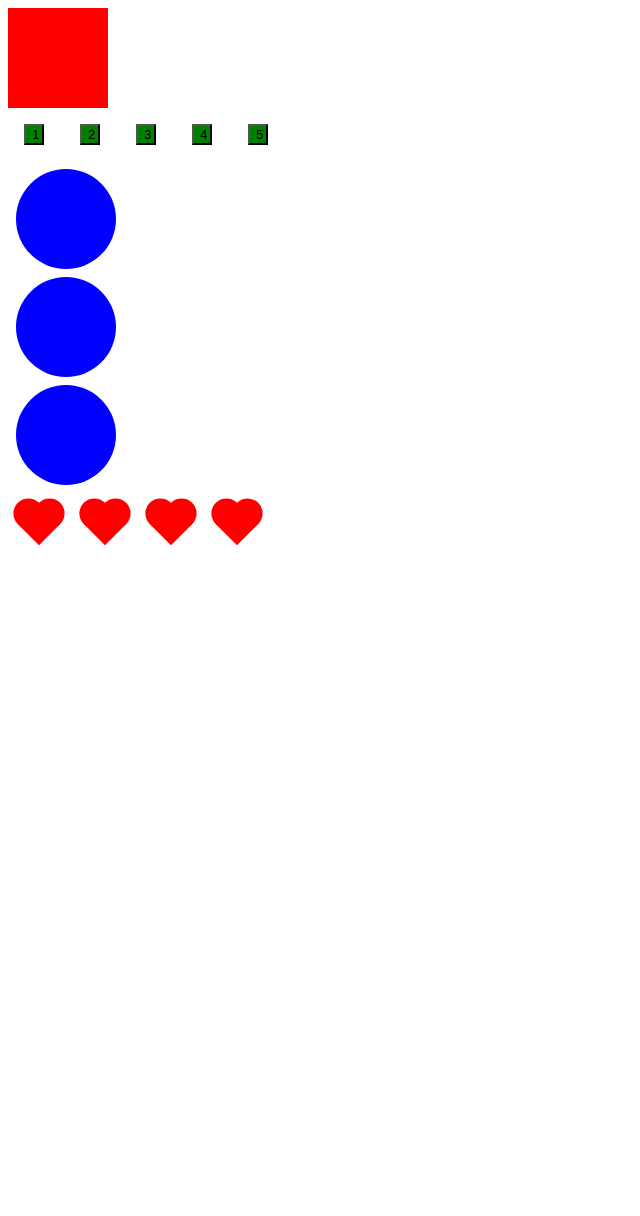
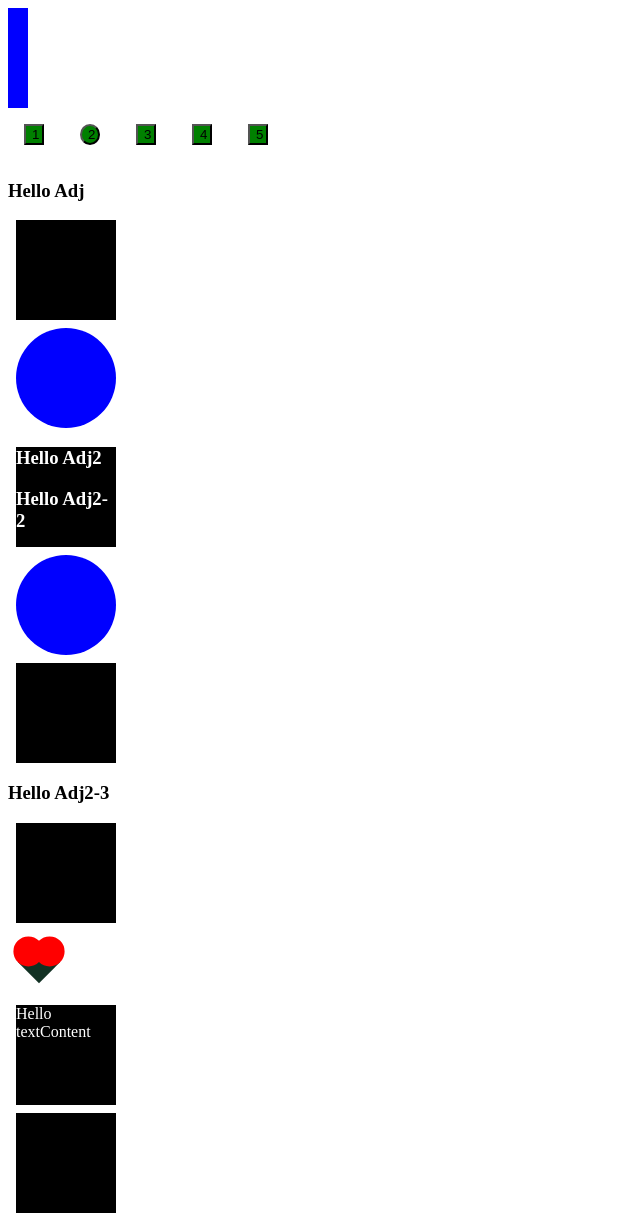
Before and after one commit to Oleg55/js-udemy, a plain HTML site: page DOM.html in a window 1280 px wide. Shown: the top 1216 px of the page, without its empty margins (0-640 px from the left). Before the commit the page ends 800 px from the top, so only its background shows below. Drawn offline with Linux system fonts and the light colour scheme.

Commit message:
работа с DOM элементами, перемещение замена удаление и все другие основные часто используемые команды для изменения DOM

```diff
--- a/DOM.css
+++ b/DOM.css
@@ -51,3 +51,11 @@ button {
     left: 15px;
     top: 0;
   }
+
+.black {
+  background: #000000;
+  width: 100px;
+  height: 100px;
+  margin: 0.5rem;
+  color: #ffffff;
+}
--- a/DOM.html
+++ b/DOM.html
@@ -27,5 +27,6 @@
     </div>
 
     <script src="/DOM.js"></script>
+    <script src="/DOM2.js"></script>
 </body>
 </html>
--- /dev/null
+++ b/DOM2.js
@@ -0,0 +1,103 @@
+const box2 = document.getElementById('box'),
+      btns2 = document.getElementsByTagName('button'),
+      circle2 = document.getElementsByClassName('circle'),
+      hearts2 = document.querySelectorAll('.heart'),
+      oneHeart2 = document.querySelector('.heart'),
+      heartWrapper = document.querySelector('.heart-wrapper');
+
+box2.style.background = 'blue';
+box2.style.width = 500 + 'px';
+// запись нескольких стилей
+box2.style.cssText = 'background: blue; width: 400px';
+// запись нескольких стилей или так
+const num = 20;
+box2.style.cssText = `background: blue; width: ${num}px`;
+
+// нужно точно указывть элемент
+btns2[1].style.borderRadius = 100 + '%';
+circle2[0].style.background = 'red';
+
+// получение элементов циклом но так почти не делают
+for (let i = 0; i < hearts2.length; i++) {
+    hearts2[i].style.background = '#000000';
+}
+// вот правильный вариант
+// тут связка новых querySelectorAll в котором есть метод forEach
+hearts2.forEach(item => {
+    item.style.background = '#123123';
+})
+
+// основные методы для работы с элементами на странице
+// генерация верстки с помощью JS
+// так мы создадим элемент внутри JS но не выведем его на страницу
+const div = document.createElement('div');
+const div2 = document.createElement('div');
+const div3 = document.createElement('div');
+const div4 = document.createElement('div');
+const div5 = document.createElement('div');
+const div6 = document.createElement('div');
+const div7 = document.createElement('div');
+
+
+// const text = document.createTextNode('Тут был я'); используем редко
+div.classList.add('black');
+div2.classList.add('black');
+div3.classList.add('black');
+div4.classList.add('black');
+div5.classList.add('black');
+div6.classList.add('black');
+div7.classList.add('black');
+
+
+// добавляем элемент div в верстку странцы
+document.body.append(div); // в конец body внутри
+// еще вариант добавления
+document.querySelector('.heart-wrapper').append(div2)
+// помещаем в начало родителя внутри его
+heartWrapper.prepend(div3)
+// помещаем перед элементом
+hearts2[1].before(div4);
+// помещаем полсе элемента
+hearts2[1].after(div5);
+// удаление элемента
+circle2[0].remove();
+// замена одного элемента другим
+hearts2[1].replaceWith(circle2[1]);
+
+
+
+// устаревшие способы но мы их все равно можем встретить
+// аналог append
+heartWrapper.appendChild(div6);
+// в начало родитедя(внутри) .insertBefore(что, куда)
+heartWrapper.insertBefore(div7, hearts2[2]);
+// удаляем в нутри родителя нужный элемент
+heartWrapper.removeChild(hearts2[2])
+// меняем местами в родителе replaceChild(что , на что меняем)
+heartWrapper.replaceChild(circle2[0], hearts2[0])
+
+
+// добаление текста и html  в элементы
+
+// просто текст или вместе с HTML
+div.innerHTML = '<h3>Hello innerHTML</h3>';
+// только текст используется если данные мы получаем от пользователя
+// чтоб он не смог ввести теги и т.д.и не вставил сторонний скрипт
+div2.textContent = 'Hello textContent';
+// если хотим вставить кусок HTML перед после элемента
+// beforebegin - перед элементом (снаружи)
+div3.insertAdjacentHTML('beforebegin', '<h3>Hello Adj</h3>');
+// afterbegin -  в начало элемента (внутри)
+div4.insertAdjacentHTML('afterbegin', '<h3>Hello Adj2</h3>');
+// beforeend -  в конец элемента (перед концом) (внутри)
+div4.insertAdjacentHTML('beforeend', '<h3>Hello Adj2-2</h3>');
+// afterend -  после элемента (снаружи)
+div5.insertAdjacentHTML('afterend', '<h3>Hello Adj2-3</h3>');
+
+// еще один вариант получения элемента
+// указываем всесто document родителя в котором элемент
+const heartWrapper2 = document.querySelector('.heart-wrapper'),
+      hearts3 = heartWrapper2.querySelectorAll('.heart'),
+      oneHeart3 = heartWrapper2.querySelector('.heart');
+console.log(hearts3);
+console.log(oneHeart3);
--- a/index.js
+++ b/index.js
@@ -366,3 +366,8 @@ console.log(typeof(!!'44444'));
 // работа с DOM получение элементов со страницы
 // файд DOM
 // https://coursehunter.net/course/polnyy-kurs-po-javascript-s-nulya-do-rezultata
+
+// lesson 29
+// действия с элементами на странице
+// файл DOM2
+// https://coursehunter.net/course/polnyy-kurs-po-javascript-s-nulya-do-rezultata
```
